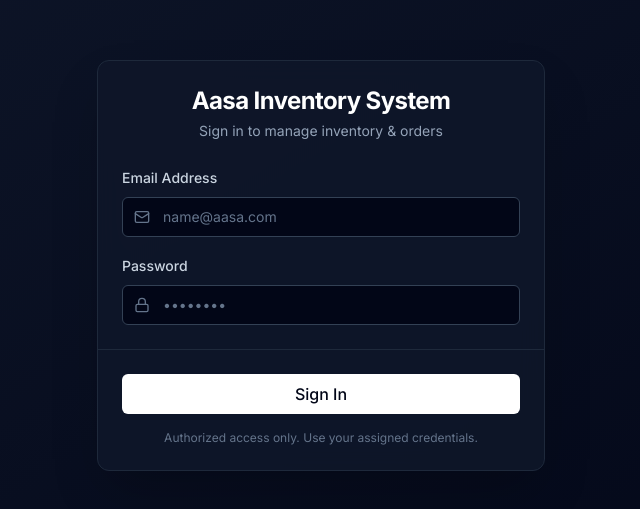
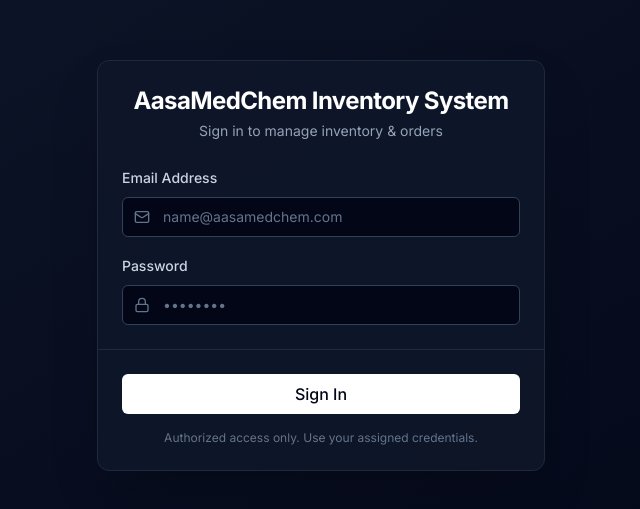
Before and after one commit to SIDxSingh/assignment-Aasamedchem, a Next.js app: page /login in a window 1280 px wide. Shown: the part 135-644 px from the top of the page, without its empty margins (319-959 px from the left). Built offline with nearby package versions, Linux system fonts and the light colour scheme.

Commit message:
feat: rename Aasa to AasaMedChem across app

```diff
--- a/src/app/layout.tsx
+++ b/src/app/layout.tsx
@@ -6,7 +6,7 @@ import { Providers } from "@/components/providers";
 const inter = Inter({ subsets: ["latin"] });
 
 export const metadata: Metadata = {
-  title: "Aasa Inventory & Order Management System",
+  title: "AasaMedChem Inventory & Order Management System",
   description: "Enterprise-grade Inventory and Order Management with real-time stock levels, live unit conversions, and secure role-based authorization.",
 };
 
--- a/src/app/login/page.tsx
+++ b/src/app/login/page.tsx
@@ -68,7 +68,7 @@ export default function LoginPage() {
         <Card className="border-slate-800 bg-slate-900/90 text-white shadow-2xl backdrop-blur-md">
           <CardHeader className="space-y-1 text-center">
             <CardTitle className="text-2xl font-bold tracking-tight text-white">
-              Aasa Inventory System
+              AasaMedChem Inventory System
             </CardTitle>
             <CardDescription className="text-slate-400">
               Sign in to manage inventory & orders
@@ -93,7 +93,7 @@ export default function LoginPage() {
                     id="email"
                     type="email"
                     required
-                    placeholder="name@aasa.com"
+                    placeholder="name@aasamedchem.com"
                     value={email}
                     onChange={(e) => setEmail(e.target.value)}
                     className="flex h-10 w-full rounded-md border border-slate-700 bg-slate-950 pl-10 pr-3 py-2 text-sm text-white placeholder-slate-500 focus:outline-none focus:ring-2 focus:ring-slate-500 focus:border-transparent disabled:opacity-50"
--- a/src/app/seller/cart/page.tsx
+++ b/src/app/seller/cart/page.tsx
@@ -32,7 +32,7 @@ export default function SellerCartPage() {
   // Load cart from localStorage
   React.useEffect(() => {
     try {
-      const savedCart = localStorage.getItem('aasa_cart');
+      const savedCart = localStorage.getItem('aasamedchem_cart');
       if (savedCart) {
         setCartItems(JSON.parse(savedCart));
       }
@@ -55,14 +55,14 @@ export default function SellerCartPage() {
     });
 
     setCartItems(updated);
-    localStorage.setItem('aasa_cart', JSON.stringify(updated));
+    localStorage.setItem('aasamedchem_cart', JSON.stringify(updated));
     window.dispatchEvent(new Event('cart-updated'));
   };
 
   const removeItem = (itemId: string) => {
     const filtered = cartItems.filter((item) => item.id !== itemId);
     setCartItems(filtered);
-    localStorage.setItem('aasa_cart', JSON.stringify(filtered));
+    localStorage.setItem('aasamedchem_cart', JSON.stringify(filtered));
     window.dispatchEvent(new Event('cart-updated'));
     toast({
       title: 'Item Removed',
@@ -103,7 +103,7 @@ export default function SellerCartPage() {
       });
 
       // Clear Cart
-      localStorage.removeItem('aasa_cart');
+      localStorage.removeItem('aasamedchem_cart');
       window.dispatchEvent(new Event('cart-updated'));
       router.push('/seller/orders');
     } catch (err: any) {
--- a/src/app/seller/products/page.tsx
+++ b/src/app/seller/products/page.tsx
@@ -122,7 +122,7 @@ export default function SellerProductsPage() {
     // Retrieve existing cart
     let cart: CartItem[] = [];
     try {
-      const savedCart = localStorage.getItem('aasa_cart');
+      const savedCart = localStorage.getItem('aasamedchem_cart');
       if (savedCart) cart = JSON.parse(savedCart);
     } catch (e) {
       cart = [];
@@ -150,7 +150,7 @@ export default function SellerProductsPage() {
       });
     }
 
-    localStorage.setItem('aasa_cart', JSON.stringify(cart));
+    localStorage.setItem('aasamedchem_cart', JSON.stringify(cart));
     window.dispatchEvent(new Event('cart-updated'));
 
     toast({
--- a/src/components/navbar.tsx
+++ b/src/components/navbar.tsx
@@ -17,7 +17,7 @@ export function Navbar() {
   // Sync cart count from localStorage for SELLER
   const updateCartCount = React.useCallback(() => {
     try {
-      const savedCart = localStorage.getItem('aasa_cart');
+      const savedCart = localStorage.getItem('aasamedchem_cart');
       if (savedCart) {
         const items = JSON.parse(savedCart);
         setCartCount(items.length);
@@ -72,7 +72,7 @@ export function Navbar() {
           <div className="flex items-center">
             <Link href="/" className="flex items-center space-x-2">
               <span className="text-xl font-bold tracking-tight bg-gradient-to-r from-slate-900 to-slate-700 bg-clip-text text-transparent">
-                Aasa Inventory
+                AasaMedChem Inventory
               </span>
               <Badge variant={isAdmin ? 'default' : 'secondary'} className="ml-2 font-mono">
                 {role}
```
Also changed, not shown: 1 other file (tests, documents, lock files or other folders).
